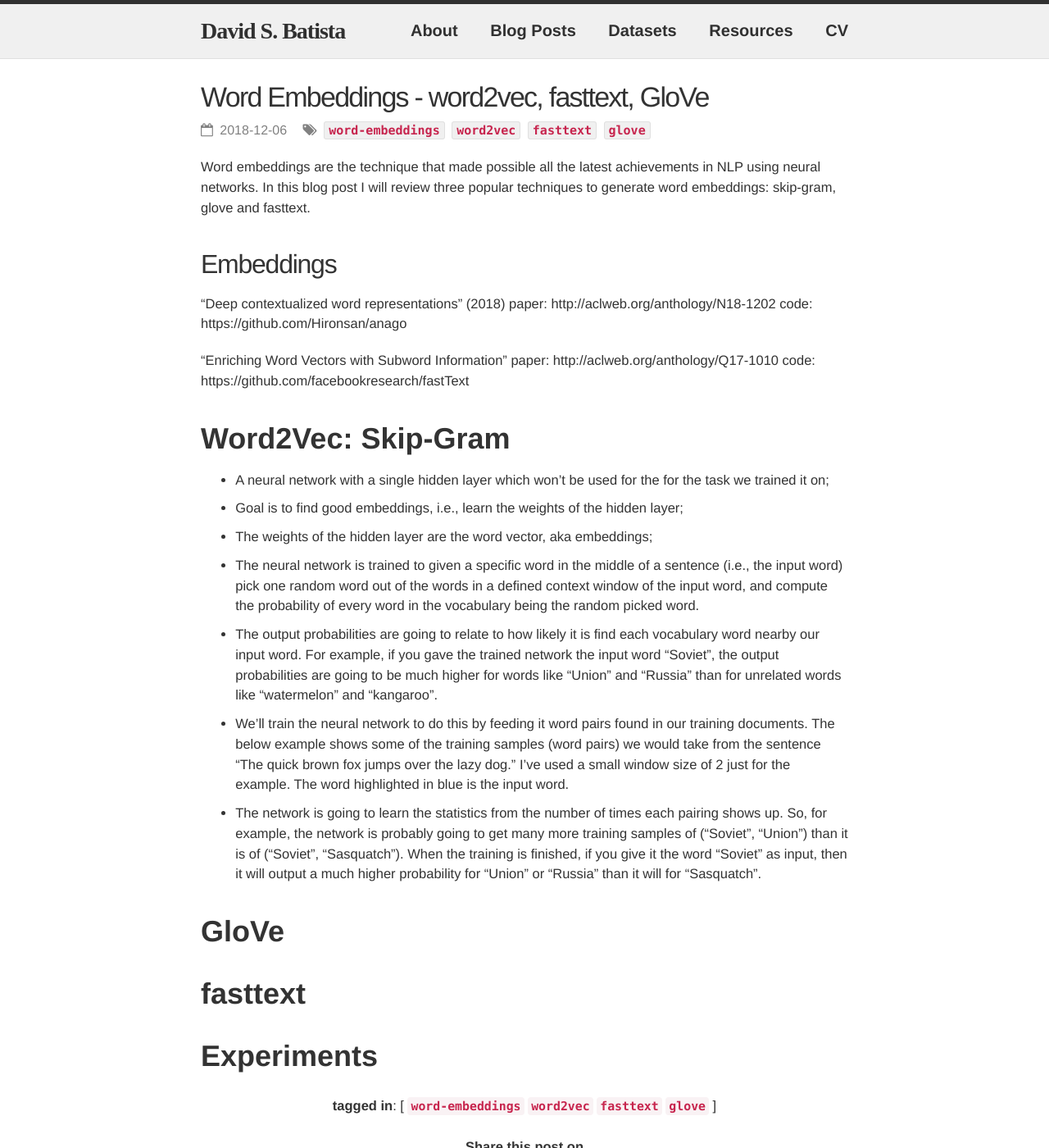
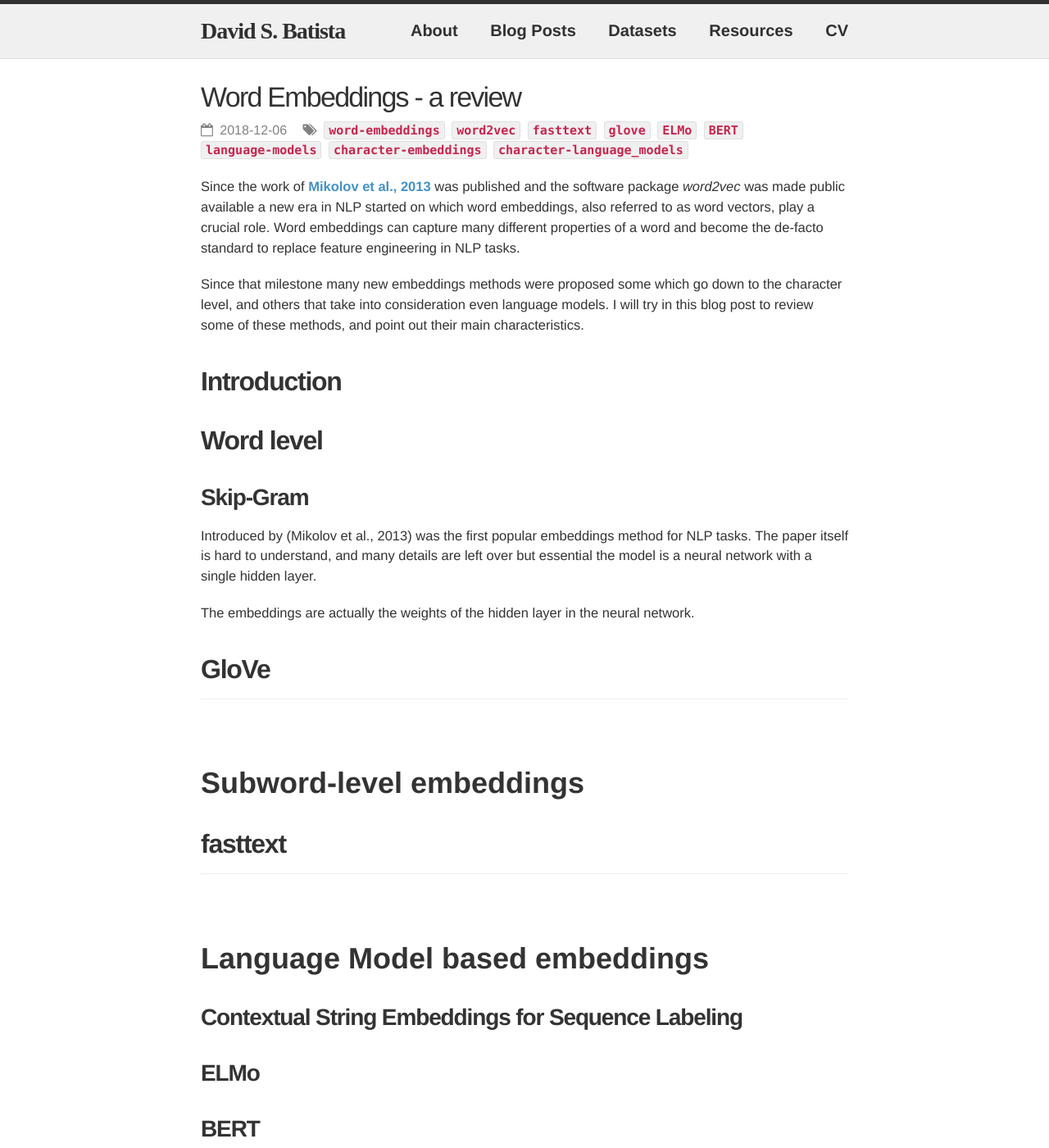
Before and after one commit to davidsbatista/davidsbatista.net, a Jekyll site: the page built from _posts/2018-12-06-Word_Embeddings.md, in a window 1280 px wide and 1400 px high. Shown: the whole window at 82% size. Built offline with Jekyll 4.4.1, drawn with Linux system fonts in a browser that asks for light colours; nearby versions of some CDN libraries; some web fonts are replaced; some of the changed text lies outside the part shown.

Commit message:
started working on a post about embeddings

```diff
--- a/_posts/2018-12-06-Word_Embeddings.md
+++ b/_posts/2018-12-06-Word_Embeddings.md
@@ -1,42 +1,34 @@
 ---
 layout: post
-title: Word Embeddings - word2vec, fasttext, GloVe
+title: Word Embeddings - a review
 date: 2018-12-06 00:00:00
-tags: word-embeddings word2vec fasttext glove
+tags: word-embeddings word2vec fasttext glove ELMo BERT language-models character-embeddings character-language_models
 categories: [blog]
 #comments: true
 # disqus_identifier: 20181206
 preview_pic: /assets/images/2018-12-06-word-embeddings.jpg
 ---
 
-Word embeddings are the technique that made possible all the latest achievements in NLP using neural networks. In this blog post I will review three popular techniques to generate word embeddings: skip-gram, glove and fasttext.
+Since the work of [Mikolov et al., 2013](https://arxiv.org/pdf/1301.3781.pdf) was published and the software package _word2vec_ was made public available a new era in NLP started on which word embeddings, also referred to as word vectors, play a crucial role. Word embeddings can capture many different properties of a word and become the de-facto standard to replace feature engineering in NLP tasks.
 
-## Embeddings
+Since that milestone many new embeddings methods were proposed some which go down to the character level, and others that take into consideration even language models. I will try in this blog post to review some of these methods, and point out their main characteristics.
 
-"Deep contextualized word representations" (2018)
-paper: http://aclweb.org/anthology/N18-1202
-code:  https://github.com/Hironsan/anago
+## __Introduction__
+
+<!--
+https://www.aaai.org/Papers/JAIR/Vol37/JAIR-3705.pdf
+-->
 
 
-"Enriching Word Vectors with Subword Information"
-paper: http://aclweb.org/anthology/Q17-1010
-code:  https://github.com/facebookresearch/fastText
+## __Word level__
 
+### __Skip-Gram__
+
+Introduced by (Mikolov et al., 2013) was the first popular embeddings method for NLP tasks. The paper itself is hard to understand, and many details are left over but essential the model is a neural network with a single hidden layer.
+
+The embeddings are actually the weights of the hidden layer in the neural network.
 
 <!--
-
-https://www.reddit.com/r/MachineLearning/comments/9nfqxz/r_bert_pretraining_of_deep_bidirectional/
-
-http://ruder.io/word-embeddings-2017/
-
-https://ai.googleblog.com/2018/11/open-sourcing-bert-state-of-art-pre.html
-
-https://jalammar.github.io/illustrated-bert/
-
--->
-
-# __Word2Vec: Skip-Gram__
-
 * A neural network with a single hidden layer which won't be used for the for the task we trained it on;
 
 * Goal is to find good embeddings, i.e., learn the weights of the hidden layer;
@@ -50,27 +42,96 @@ https://jalammar.github.io/illustrated-bert/
 * We’ll train the neural network to do this by feeding it word pairs found in our training documents. The below example shows some of the training samples (word pairs) we would take from the sentence “The quick brown fox jumps over the lazy dog.” I’ve used a small window size of 2 just for the example. The word highlighted in blue is the input word.
 
 * The network is going to learn the statistics from the number of times each pairing shows up. So, for example, the network is probably going to get many more training samples of (“Soviet”, “Union”) than it is of (“Soviet”, “Sasquatch”). When the training is finished, if you give it the word “Soviet” as input, then it will output a much higher probability for “Union” or “Russia” than it will for “Sasquatch”.
+-->
+
+## __GloVe__
+
+<!--
+http://text2vec.org/glove.html#linguistic_regularities
+http://mlexplained.com/2018/04/29/paper-dissected-glove-global-vectors-for-word-representation-explained/
+-->
+
+---
+
+<br>
+
+# __Subword-level embeddings__
+
+<!--
+Can handle OOV handling
+-->
+
+## __fasttext__
+
+<!--
+
+"Enriching Word Vectors with Subword Information"
+paper: http://aclweb.org/anthology/Q17-1010
+code:  https://github.com/facebookresearch/fastText
+
+stochastic gradient descent
+backward propagation
+picture by:
+https://pixabay.com/en/users/terimakasih0-624267/
+-->
+
+---
+
+<br>
+
+# __Language Model based embeddings__
+
+### __Contextual String Embeddings for Sequence Labeling__
+
+<!--
+http://alanakbik.github.io/talks/ML_Meetup_2018.pdf
+-->
+
+### __ELMo__
+
+<!--
+"Deep contextualized word representations" (2018)
+paper: http://aclweb.org/anthology/N18-1202
+code:  https://github.com/Hironsan/anago
+-->
+
+### __BERT__
+
+<!--
+https://ai.googleblog.com/2018/11/open-sourcing-bert-state-of-art-pre.html
+https://jalammar.github.io/illustrated-bert/
+https://www.reddit.com/r/MachineLearning/comments/9nfqxz/r_bert_pretraining_of_deep_bidirectional/
+-->
+
+<!--
+Another choice for using pre-trained embeddings that integrate character information is to leverage a state-of-the-art language model (Jozefowicz et al., 2016) [14] trained on a large in-domain corpus, e.g. the 1 Billion Word Benchmark (a pre-trained Tensorflow model can be found here). While language modelling has been found to be useful for different tasks as auxiliary objective (Rei, 2017) [15], pre-trained language model embeddings have also been used to augment word embeddings (Peters et al., 2017) [16]. As we start to better understand how to pre-train and initialize our models, pre-trained language model embeddings are poised to become more effective. They might even supersede word2vec as the go-to choice for initializing word embeddings by virtue of having become more expressive and easier to train due to better frameworks and more computational resources over the last years.
+-->
+
+---
+
+<br>
+
+
+
+## __Summary__
+
+<!--
+- Multi-sense embeddings: embeddings fail to capture polisemy
+not being able to capture multiple senses of words, word embeddings also fail to capture the meanings of phrases and multi-word expressions, which can be a function of the meaning of their constituent words, or have an entirely new meaning.
+
+refer evaluation
+
+
+
+
+
 
 
 <!--
-stochastic gradient descent
-backward propagation
 
-picture by:
+## __Experiments__
 
-https://pixabay.com/en/users/terimakasih0-624267/
-
--->
-
-# __GloVe__
-
-
-# __fasttext__
-
-
-# __Experiments__
-
-<!--
+Probably better to be another post?
 
 I wanted to explore embeddings for Portuguese with news articles that I've been crawling since the days I started my PhD, by luck the [small script](https://github.com/davidsbatista/publico.pt-news-scrapper) I wrote a few years ago, still works and it's running, triggered by a crontab, on some remote server fetching daily portuguese news articles  :)
 
@@ -146,3 +207,10 @@ cat news_articles_clean.txt | tr ' ' '\n' | sort | uniq -c | sort -gr > tokens_c
 {% endhighlight bash %}
 
 -->
+
+## __References__
+
+- ["Efficient Estimation of Word Representations in Vector Space" Mikolov et al. (2013)](https://arxiv.org/pdf/1301.3781.pdf)
+- ["GloVe: Global Vectors for Word Representation" Pennington et al. (2014) ](https://www.aclweb.org/anthology/D14-1162)
+- [Word embeddings in 2017: Trends and future directions](http://ruder.io/word-embeddings-2017/)
+- [McCormick, C. (2016, April 19). Word2Vec Tutorial - The Skip-Gram Model](http://mccormickml.com/2016/04/19/word2vec-tutorial-the-skip-gram-model/)
```
